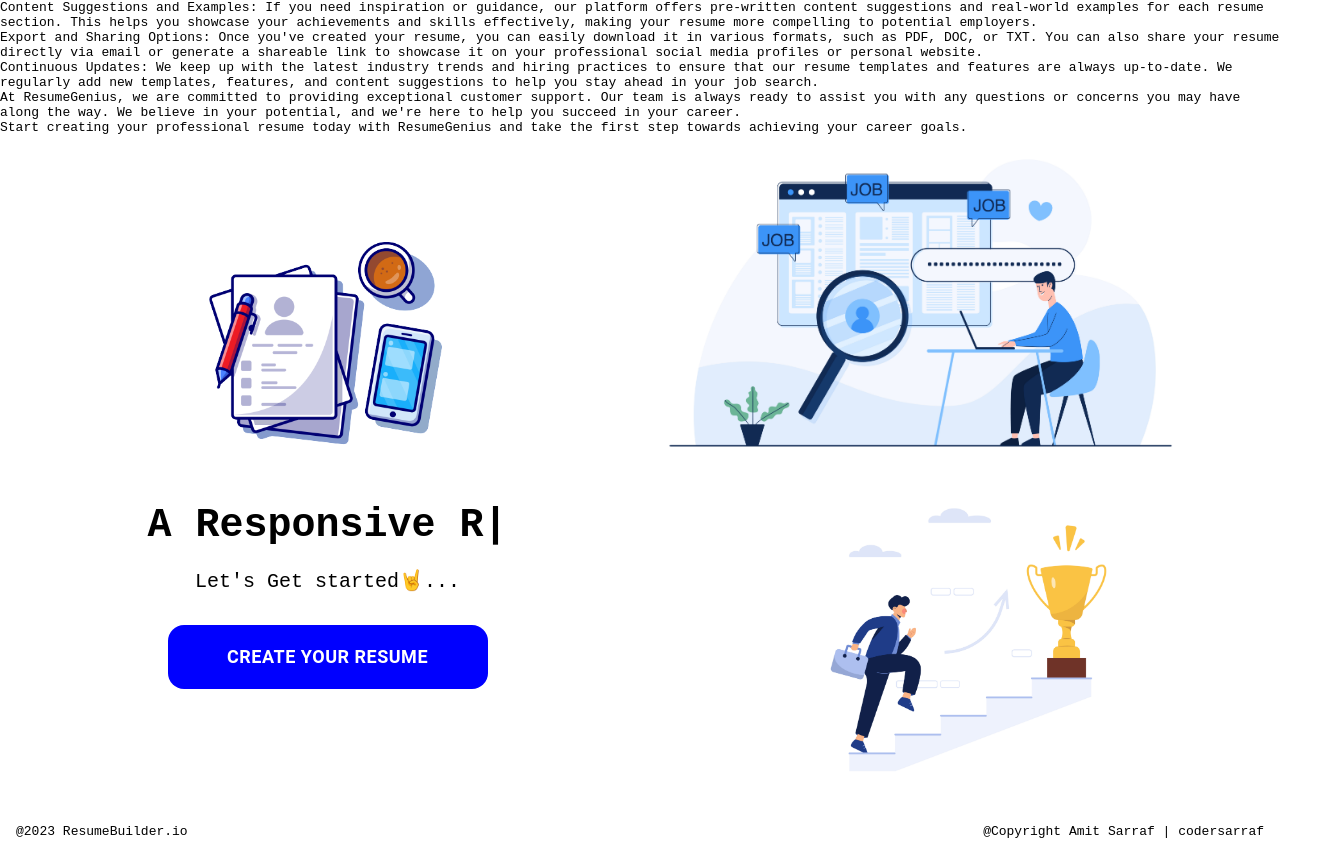
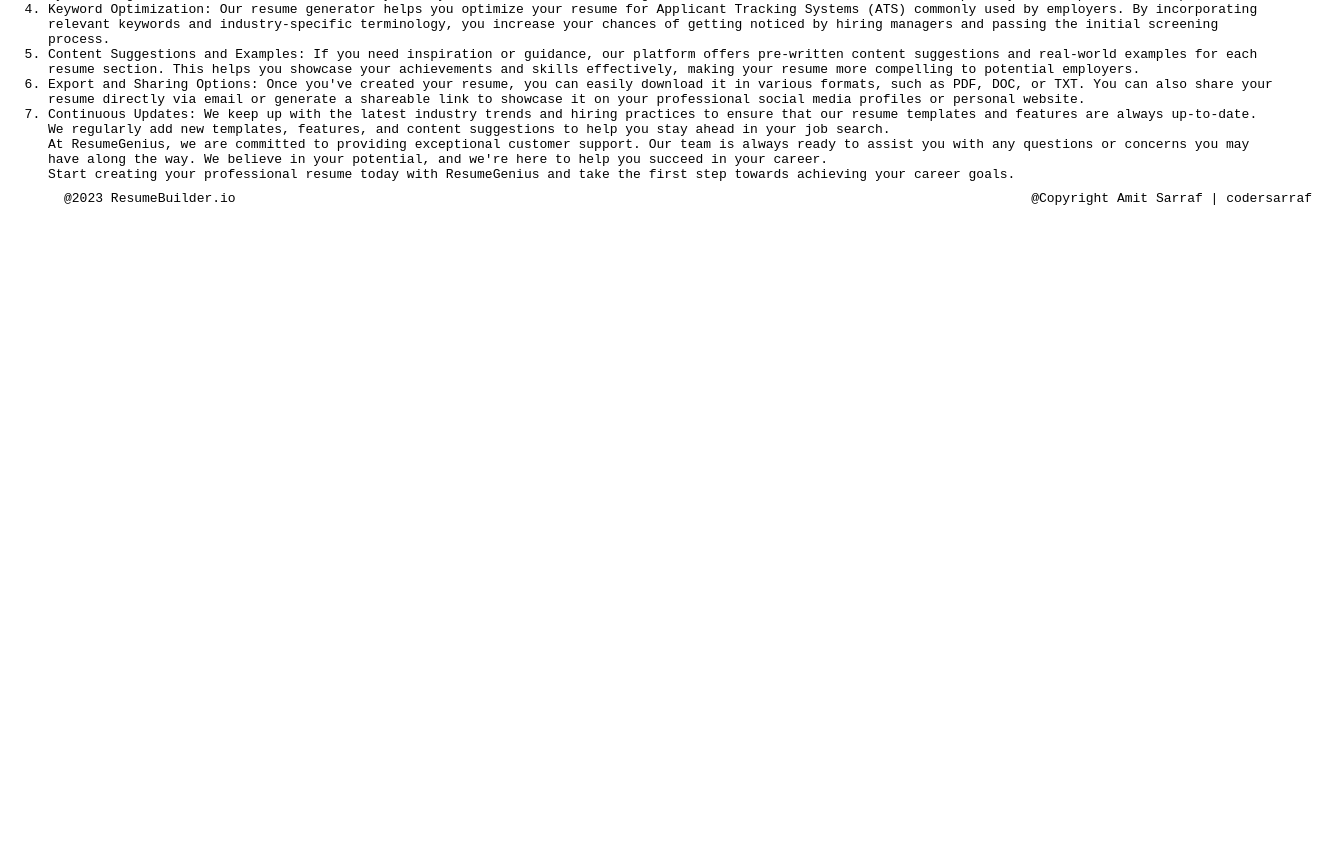
Before and after one commit to codersarraf/Resume-Builder---React-Project---wx3nh1mxebio, a React app: page /aboutUs in a window 1280 px wide. Shown: the part 300-1147 px from the top of the page, 1328 px wide, since content can reach past the window. After the commit the page ends 800 px from the top, so only its background shows below. Built offline with nearby package versions, Linux system fonts and the light colour scheme.

Commit message:
initial commit

```diff
--- a/src/components/App.js
+++ b/src/components/App.js
@@ -11,9 +11,9 @@
   const [show, setShow] = useState(false);
 
   return (
-    <div id="main">
-      <Routing />
-      {show ? <ResumeBuilder/> : <Homepage setShow={setShow}/>}
+    <div id="main" >
+      <Routing setShow={setShow} />
+      {show ? <ResumeBuilder/> :""}
 
     </div>
 
--- a/src/components/Routing.jsx
+++ b/src/components/Routing.jsx
@@ -6,12 +6,12 @@
 import {BrowserRouter, Route, Routes} from "react-router-dom";
 
 
-function Routing() {
+function Routing({setShow}) {
   return (
     <BrowserRouter>
       <Navbar/>
       <Routes>
-        <Route path="/home" element={<Homepage />}/>
+        <Route path="/" element={<Homepage setShow={setShow}/>}/>
         <Route path="/resumebuilder" element={<ResumeBuilder/>}/>
         <Route path="/aboutUs" element={<About/>}/>
       </Routes>
--- a/src/components/pages/About.jsx
+++ b/src/components/pages/About.jsx
@@ -1,4 +1,5 @@
 import React from 'react'
+import Footer from '../Footer'
 
 function About() {
   return (
@@ -22,7 +23,8 @@
             <p>At ResumeGenius, we are committed to providing exceptional customer support. Our team is always ready to assist you with any questions or concerns you may have along the way. We believe in your potential, and we're here to help you succeed in your career.</p>
 
             <p>Start creating your professional resume today with ResumeGenius and take the first step towards achieving your career goals.</p>
-</div>
+        </div>
+          <Footer/>
     </div>
   )
 }
--- a/src/components/pages/Homepage.jsx
+++ b/src/components/pages/Homepage.jsx
@@ -6,6 +6,7 @@
 import gotAjob from '../images/gotAjob.png'
 import TypingEffect from '../TypingEffect';
 import Footer from '../Footer';
+import { Link } from 'react-router-dom';
 
 function Homepage({setShow}) {
   return (
@@ -21,7 +22,7 @@
 
                 </div>
               </section> */}
-              <Button onClick={()=>setShow(true)}id="home-btn">Create Your Resume</Button>
+              <Button id="home-btn"><Link className='nav-text' to="/resumebuilder">Create Your Resume</Link></Button>
             </div>
             <div className="image-cont">
               <img className="img-job"  src={jobSearch}/>
--- a/src/components/pages/ResumeBuilder.jsx
+++ b/src/components/pages/ResumeBuilder.jsx
@@ -11,8 +11,7 @@
     fullname :"",
     email:"",
     phonenumber:"",
-    addimage: "src/components/images/picture.png",
-    website:"",
+    addimage: "https://thumbs.dreamstime.com/b/thin-line-black-camera-logo-like-upload-your-photo-thin-line-black-camera-logo-like-upload-your-photo-graphic-art-design-element-106033006.jpg",
     headline:"",
     summary:"",
     address:"",
--- a/src/styles/App.css
+++ b/src/styles/App.css
@@ -27,7 +27,7 @@
 }
 
 .nav-text{
-    margin-right: 2rem;
+    /* margin-right: 2rem; */
     color: #fff;
     font-size:1.3rem;
     /* text-decoration: none; */
@@ -140,10 +140,11 @@
     display: flex;
 } */
 
-#abc{
+#abc {
     display: flex;
     flex-direction: column;
-    margin: 1rem;
+    margin-left: 3rem;
+    margin-top: 2rem;
 }
 
 #logoHeading{
@@ -345,6 +346,14 @@
     font-size:x-small;;
 }
 
+/* about us */
+
+#about {
+    padding-left: 3rem;
+    padding-top: 2rem;
+    width: 100vw;
+    height: 90vh;
+}
 
 /* footer */
 .footer-cont{
```
